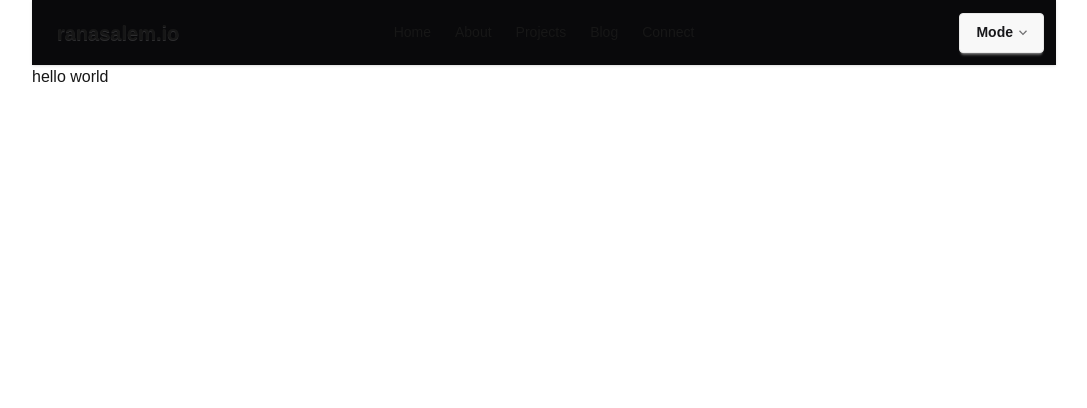
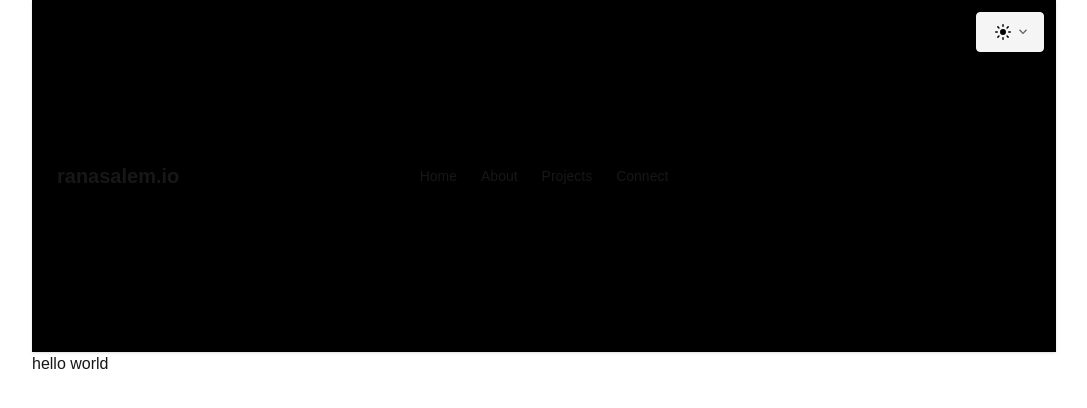
Before and after one commit to rtasalem/ranasalem.io, a Next.js app: page / in a window 1280 px wide. Shown: the top 408 px of the page, without its empty margins (96-1183 px from the left). Built offline with nearby package versions, Linux system fonts and the light colour scheme.

Commit message:
update default light & dark themes + theme toggle

```diff
--- a/app/components/header/mode-toggle.tsx
+++ /dev/null
@@ -1,52 +0,0 @@
-export default function ModeToggle() {
-  return (
-    <div className="dropdown">
-      <div tabIndex={0} role="button" className="btn m-1">
-        Mode
-        <svg
-          width="12px"
-          height="12px"
-          className="inline-block h-2 w-2 fill-current opacity-60"
-          xmlns="http://www.w3.org/2000/svg"
-          viewBox="0 0 2048 2048">
-          <path d="M1799 349l242 241-1017 1017L7 590l242-241 775 775 775-775z"></path>
-        </svg>
-      </div>
-      <ul tabIndex={0} className="dropdown-content bg-base-300 rounded-box z-1 w-30 p-2 shadow-2xl">
-        <li>
-          <input
-            type="radio"
-            name="theme-dropdown"
-            className="theme-controller w-full btn btn-sm btn-block btn-ghost justify-start"
-            aria-label="System"
-            value="sytem" />
-        </li>
-        <li>
-          <input
-            type="radio"
-            name="theme-dropdown"
-            className="theme-controller w-full btn btn-sm btn-block btn-ghost justify-start"
-            aria-label="Light"
-            value="light" />
-        </li>
-        <li>
-          <input
-            type="radio"
-            name="theme-dropdown"
-            className="theme-controller w-full btn btn-sm btn-block btn-ghost justify-start"
-            aria-label="Dark"
-            value="dark" />
-        </li>
-        <li>
-          <input
-            type="radio"
-            name="theme-dropdown"
-            className="theme-controller w-full btn btn-sm btn-block btn-ghost justify-start"
-            aria-label="Rana's Mode"
-            value="rana"
-          />
-        </li>
-      </ul>
-    </div>
-  )
-}
--- a/app/components/header/brand.tsx
+++ b/app/components/navbar/brand.tsx
@@ -1,4 +1,4 @@
-export default function NavbarBrand() {
+export function NavbarBrand() {
   return (
     <a href="/" className="btn btn-ghost text-xl">ranasalem.io</a>
   )
--- a/app/components/header/navbar.tsx
+++ b/app/components/navbar/index.tsx
@@ -1,6 +1,6 @@
-import NavbarBrand from "./brand"
-import NavLinks from "./links"
-import ModeToggle from "./mode-toggle"
+import { NavbarBrand } from "./brand"
+import { NavLinks } from "./links"
+import { ThemeToggle } from "./theme-toggle"
 
 export default function Navbar() {
   return (
@@ -12,7 +12,7 @@ export default function Navbar() {
         <NavLinks />
       </div>
       <div className="navbar-end">
-        <ModeToggle />
+        <ThemeToggle />
       </div>
     </div>
   )
--- a/app/components/header/links.tsx
+++ b/app/components/navbar/links.tsx
@@ -1,10 +1,9 @@
-export default function NavLinks() {
+export function NavLinks() {
   return (
     <ul className="menu menu-horizontal px-1">
       <li><a href="/">Home</a></li>
       <li><a href="/about">About</a></li>
       <li><a href="/projects">Projects</a></li>
-      <li><a href="/blog">Blog</a></li>
       <li><a href="/connect">Connect</a></li>
     </ul>
   )
--- /dev/null
+++ b/app/components/navbar/theme-toggle.tsx
@@ -0,0 +1,39 @@
+export function ThemeToggle() {
+  return (
+    <div className="dropdown mb-72">
+      <div tabIndex={0} role="button" className="btn m-1">
+        <svg xmlns="http://www.w3.org/2000/svg" viewBox="0 0 20 20" fill="currentColor" className="size-5">
+          <path d="M10 2a.75.75 0 0 1 .75.75v1.5a.75.75 0 0 1-1.5 0v-1.5A.75.75 0 0 1 10 2ZM10 15a.75.75 0 0 1 .75.75v1.5a.75.75 0 0 1-1.5 0v-1.5A.75.75 0 0 1 10 15ZM10 7a3 3 0 1 0 0 6 3 3 0 0 0 0-6ZM15.657 5.404a.75.75 0 1 0-1.06-1.06l-1.061 1.06a.75.75 0 0 0 1.06 1.06l1.06-1.06ZM6.464 14.596a.75.75 0 1 0-1.06-1.06l-1.06 1.06a.75.75 0 0 0 1.06 1.06l1.06-1.06ZM18 10a.75.75 0 0 1-.75.75h-1.5a.75.75 0 0 1 0-1.5h1.5A.75.75 0 0 1 18 10ZM5 10a.75.75 0 0 1-.75.75h-1.5a.75.75 0 0 1 0-1.5h1.5A.75.75 0 0 1 5 10ZM14.596 15.657a.75.75 0 0 0 1.06-1.06l-1.06-1.061a.75.75 0 1 0-1.06 1.06l1.06 1.06ZM5.404 6.464a.75.75 0 0 0 1.06-1.06l-1.06-1.06a.75.75 0 1 0-1.061 1.06l1.06 1.06Z" />
+        </svg>
+        <svg
+          width="12px"
+          height="12px"
+          className="inline-block h-2 w-2 fill-current opacity-60"
+          xmlns="http://www.w3.org/2000/svg"
+          viewBox="0 0 2048 2048">
+          <path d="M1799 349l242 241-1017 1017L7 590l242-241 775 775 775-775z"></path>
+        </svg>
+      </div>
+      <ul tabIndex={0} className="dropdown-content bg-base-300 rounded-box z-10 w-52 p-2 shadow-2xl">
+        <li>
+          <input
+            type="radio"
+            name="theme-dropdown"
+            className="theme-controller w-full btn btn-sm btn-block btn-ghost justify-start"
+            aria-label="Light"
+            value="lofi"
+          />
+        </li>
+        <li>
+          <input
+            type="radio"
+            name="theme-dropdown"
+            className="theme-controller w-full btn btn-sm btn-block btn-ghost justify-start"
+            aria-label="Dark"
+            value="black"
+          />
+        </li>
+      </ul>
+    </div>
+  )
+}
--- a/app/connect/page.tsx
+++ b/app/connect/page.tsx
@@ -1,4 +1,4 @@
-export default function Contact() {
+export default function Connect() {
   return(
     <div>
       <h1>connect</h1>
--- a/app/globals.css
+++ b/app/globals.css
@@ -1,5 +1,10 @@
 @import "tailwindcss";
-@plugin "daisyui";
+@plugin "daisyui"{
+  themes:
+    lofi --default,
+    black --prefersdark
+}
+
 
 :root {
   --background: #ffffff;
--- a/app/layout.tsx
+++ b/app/layout.tsx
@@ -1,4 +1,4 @@
-import Navbar from "./components/header/navbar"
+import Navbar from "./components/navbar"
 import type { Metadata } from "next"
 import { Geist, Geist_Mono } from "next/font/google"
 import "./globals.css"
--- a/package.json
+++ b/package.json
@@ -9,11 +9,6 @@
     "lint": "next lint"
   },
   "dependencies": {
-    "@fortawesome/fontawesome-svg-core": "^6.7.2",
-    "@fortawesome/free-brands-svg-icons": "^6.7.2",
-    "@fortawesome/free-regular-svg-icons": "^6.7.2",
-    "@fortawesome/free-solid-svg-icons": "^6.7.2",
-    "@fortawesome/react-fontawesome": "^0.2.2",
     "@heroicons/react": "^2.2.0",
     "daisyui": "^5.0.9",
     "next": "15.2.4",
--- a/tailwind.config.js
+++ b/tailwind.config.js
@@ -6,6 +6,9 @@ module.exports = {
   },
   plugins: [require("daisyui")],
   daisyui: {
-    themes: ["light", "dark", "myCustomTheme"],
+    themes: [
+      "lofi",
+      "black",
+    ],
   },
 }
```
